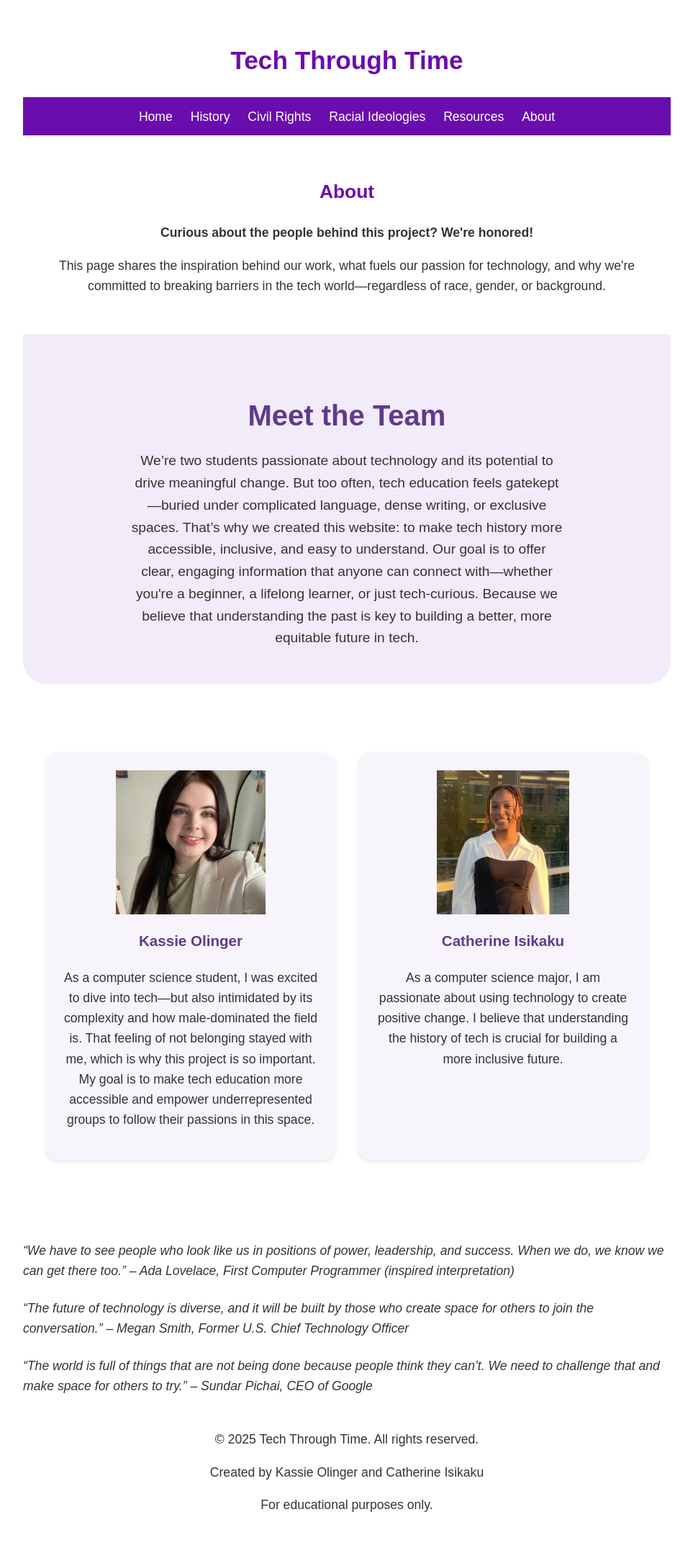
After one commit to olingerkassie/History-Website-Project, a Python web app: template templates/about.html in a window 1280 px wide. The commit adds this page. Shown: the whole page at 72% size, without its empty margins (158-1121 px from the left). Run offline with Jinja, Linux system fonts and the light colour scheme; the template is opened without the code that fills it, so the values that code supplies are empty.

Commit message:
finished the about page

```diff
--- a/static/styles.css
+++ b/static/styles.css
@@ -142,3 +142,27 @@ body {
     text-align: center;
     padding: 10px 0;
   }
+
+  .team-members {
+    display: flex;
+    justify-content: space-around;
+    flex-wrap: wrap; /* Ensures responsiveness */
+    gap: 20px; /* Adds spacing between cards */
+  }
+
+  .about {
+    background-color: #f7f4fb;
+    border-radius: 1rem;
+    padding: 1.5rem;
+    box-shadow: 0 2px 6px rgba(0, 0, 0, 0.1);
+    text-align: center;
+    cursor: pointer;
+    transition: transform 0.3s ease, box-shadow 0.3s ease;
+    margin-bottom: 2rem;
+    gap: 2rem;
+    margin-top: 2rem;
+  }
+  .about:hover {
+    transform: translateY(-5px) scale(1.03);
+    box-shadow: 0 6px 16px rgba(0, 0, 0, 0.15);
+  }
--- /dev/null
+++ b/templates/about.html
@@ -0,0 +1,73 @@
+<!DOCTYPE html>
+<html lang="en">
+<head>
+  <meta charset="UTF-8">
+  <title>About | Tech History</title>
+  <link rel="stylesheet" href="../static/styles.css">
+</head>
+<body>
+  <div class="site-title">
+    <h1>Tech Through Time</h1>
+  </div>
+  <header>
+    <nav>
+      <a href="index.html">Home</a>
+      <a href="history.html">History</a>
+      <a href="civil_rights.html">Civil Rights</a>
+      <a href="race_ideology.html">Racial Ideologies</a>
+      <a href="resources.html">Resources</a>
+      <a href="about.html">About</a>
+    </nav>
+  </header>
+  <main>
+    <h2>About</h2>
+    <p><strong>Curious about the people behind this project? We're honored!</strong></p>
+    <p>This page shares the inspiration behind our work, what fuels our passion for technology, and why we're committed to breaking barriers in the tech world—regardless of race, gender, or background.</p>
+    <!-- Add images, sections, bullet points, etc. -->
+  </main>
+    <section class="hero">
+        <h1>Meet the Team</h1>
+        <p>
+            We’re two students passionate about technology and its potential to drive meaningful change. But too often, tech education feels gatekept—buried under complicated language, dense writing, or exclusive spaces.
+            That’s why we created this website: to make tech history more accessible, inclusive, and easy to understand. Our goal is to offer clear, engaging information that anyone can connect with—whether you're a beginner, a lifelong learner, or just tech-curious.
+            Because we believe that understanding the past is key to building a better, more equitable future in tech.
+        </p>
+    </section>
+    <section class="sections">
+        <div class="image-row">
+            <div class="card">
+                <img src="../images/kassie.png" alt="Kassie Olinger" class="card-image" />
+                <h3>Kassie Olinger</h3>
+                <p>As a computer science student, I was excited to dive into tech—but also intimidated by its complexity and how male-dominated the field is. That feeling of not belonging stayed with me, which is why this project is so important. My goal is to make tech education more accessible and empower underrepresented groups to follow their passions in this space.</p>
+            </div>
+            <div class="card">
+                <img src="../images/catherine.png" alt="Catherine Isikaku" class="card-image" />
+                <h3>Catherine Isikaku</h3>
+                <p>As a computer science major, I am passionate about using technology to create positive change. I believe that understanding the history of tech is crucial for building a more inclusive future.</p>
+           </div>
+        </section>
+            <section>
+           <p style="font-style: italic; margin-top: 1.5rem;">
+                “We have to see people who look like us in positions of power, leadership, and success. When we do, we know we can get there too.”
+                – Ada Lovelace, First Computer Programmer (inspired interpretation)
+              </p>
+              <p style="font-style: italic; margin-top: 1.5rem;">
+                “The future of technology is diverse, and it will be built by those who create space for others to join the conversation.”
+                    – Megan Smith, Former U.S. Chief Technology Officer
+                </p>
+                <p style="font-style: italic; margin-top: 1.5rem;">
+                    “The world is full of things that are not being done because people think they can’t. We need to challenge that and make space for others to try.”
+                    – Sundar Pichai, CEO of Google
+                    </p>
+                </section>
+
+
+  <script src="{{ url_for('static', filename='script.js') }}"></script>
+
+</body>
+<footer>
+  <p>&copy; 2025 Tech Through Time. All rights reserved.</p>
+  <p>Created by Kassie Olinger and Catherine Isikaku</p>
+  <p>For educational purposes only.</p>
+  </footer>
+</html>
```
Also changed, not shown: images/catherine.png (added), images/kassie.png (added).
